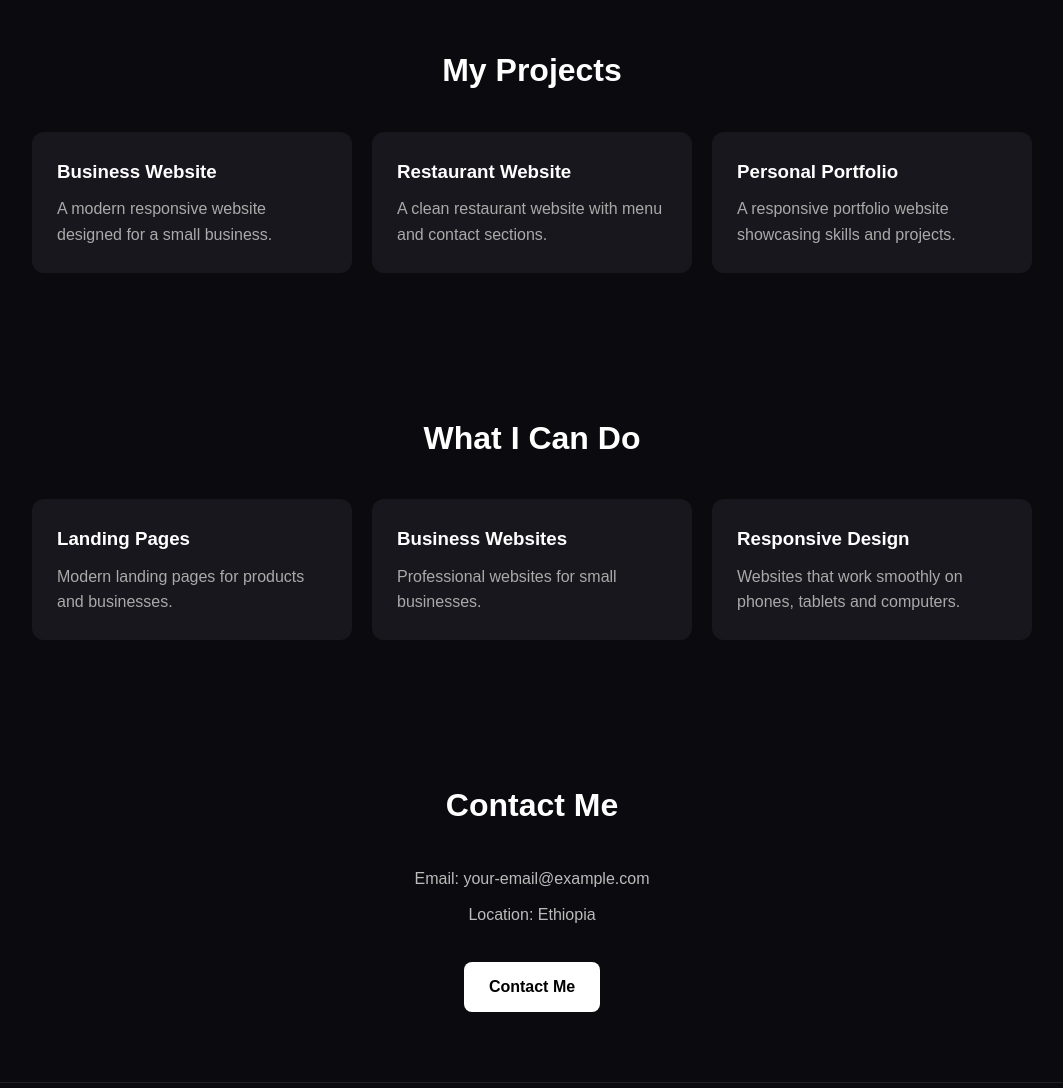
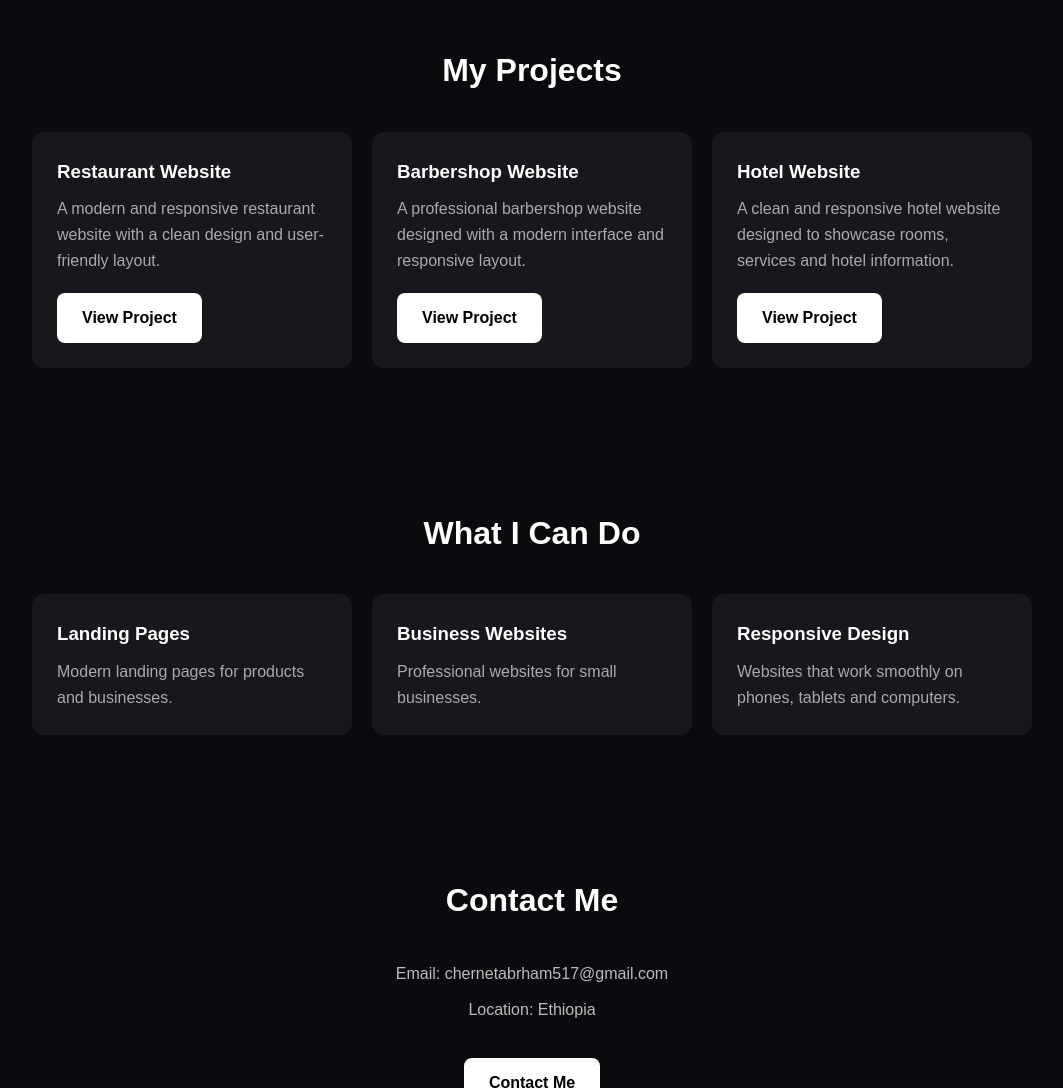
Before and after one commit to chernetabrham517-rgb/Naol-portfolio, a plain HTML site: page index.html in a window 1280 px wide. Shown: the part 1480-2568 px from the top of the page, without its empty margins (108-1171 px from the left). Drawn offline with Linux system fonts and the light colour scheme.

Commit message:
index.html

```diff
--- a/index.html
+++ b/index.html
@@ -1,12 +1,7 @@
-<!DOCTYPE html>
-<html lang="en">
+<!DOCTYPE html><html lang="en">
 <head>
   <meta charset="UTF-8">
-  <meta name="viewport" content="width=device-width, initial-scale=1.0">
-
-  <title>Naol | Web Designer</title>
-
-  <style>
+  <meta name="viewport" content="width=device-width, initial-scale=1.0">  <title>Naol | Web Designer</title>  <style>
     * {
       margin: 0;
       padding: 0;
@@ -72,6 +67,12 @@
       text-decoration: none;
       border-radius: 8px;
       font-weight: bold;
+      transition: 0.3s;
+    }
+
+    .btn:hover {
+      opacity: 0.8;
+      transform: translateY(-2px);
     }
 
     section {
@@ -104,6 +105,11 @@
       background: #17171d;
       padding: 15px 25px;
       border-radius: 10px;
+      transition: 0.3s;
+    }
+
+    .skill:hover {
+      transform: translateY(-3px);
     }
 
     /* PROJECTS */
@@ -132,6 +138,31 @@
       color: #aaa;
     }
 
+    .project .btn {
+      margin-top: 20px;
+    }
+
+    /* SERVICES */
+    .services {
+      display: grid;
+      grid-template-columns: repeat(auto-fit, minmax(250px, 1fr));
+      gap: 20px;
+    }
+
+    .service {
+      background: #17171d;
+      padding: 25px;
+      border-radius: 12px;
+    }
+
+    .service h3 {
+      margin-bottom: 10px;
+    }
+
+    .service p {
+      color: #aaa;
+    }
+
     /* CONTACT */
     .contact {
       text-align: center;
@@ -149,6 +180,7 @@
       border-top: 1px solid #222;
     }
 
+    /* MOBILE */
     @media (max-width: 600px) {
       h1 {
         font-size: 36px;
@@ -158,17 +190,8 @@
         font-size: 18px;
       }
     }
-  </style>
-</head>
-
-<body>
-
-  <!-- HERO -->
-  <header class="hero">
-    <div class="container">
-
-      <!-- Replace profile.jpg with your photo -->
-      <img src="profile.jpg" alt="Naol" class="profile-img">
+  </style></head><body>  <!-- HERO -->  <header class="hero">
+    <div class="container">  <img src="profile.jpg" alt="Naol" class="profile-img">
 
   <h1>Hi, I'm Naol</h1>
 
@@ -182,14 +205,9 @@
   <a href="#contact" class="btn">Let's Work Together</a>
 
 </div>
-  </header>
 
-
-  <!-- ABOUT -->
-  <section>
-    <div class="container">
-
-      <h2 class="title">About Me</h2>
+  </header>  <!-- ABOUT -->  <section>
+    <div class="container">  <h2 class="title">About Me</h2>
 
   <p class="about">
     I'm a Grade 11 student and aspiring web designer who enjoys
@@ -199,16 +217,12 @@
   </p>
 
 </div>
-  </section>
 
-
-  <!-- SKILLS -->
-  <section>
-    <div class="container">
-
-      <h2 class="title">My Skills</h2>
+  </section>  <!-- SKILLS -->  <section>
+    <div class="container">  <h2 class="title">My Skills</h2>
 
   <div class="skills">
+
     <div class="skill">HTML5</div>
     <div class="skill">CSS3</div>
     <div class="skill">Responsive Design</div>
@@ -216,96 +230,126 @@
     <div class="skill">CSS Grid</div>
     <div class="skill">Basic JavaScript</div>
     <div class="skill">Web Design</div>
+
   </div>
 
 </div>
-  </section>
 
-
-  <!-- PROJECTS -->
-  <section>
-    <div class="container">
-
-      <h2 class="title">My Projects</h2>
+  </section>  <!-- PROJECTS -->  <section>
+    <div class="container">  <h2 class="title">My Projects</h2>
 
   <div class="projects">
 
+    <!-- RESTAURANT -->
     <div class="project">
-          <h3>Business Website</h3>
+
+      <h3>Restaurant Website</h3>
+
       <p>
-            A modern responsive website designed for a small business.
+        A modern and responsive restaurant website with a clean
+        design and user-friendly layout.
+      </p>
+
+      <a
+        href="https://chernetabrham517-rgb.github.io/restaurant-demo/"
+        target="_blank"
+        class="btn">
+        View Project
+      </a>
+
+    </div>
+
+
+    <!-- BARBERSHOP -->
+    <div class="project">
+
+      <h3>Barbershop Website</h3>
+
+      <p>
+        A professional barbershop website designed with a modern
+        interface and responsive layout.
+      </p>
+
+      <a
+        href="https://chernetabrham517-rgb.github.io/barbershop-demo/"
+        target="_blank"
+        class="btn">
+        View Project
+      </a>
+
+    </div>
+
+
+    <!-- HOTEL -->
+    <div class="project">
+
+      <h3>Hotel Website</h3>
+
+      <p>
+        A clean and responsive hotel website designed to showcase
+        rooms, services and hotel information.
+      </p>
+
+      <a
+        href="https://chernetabrham517-rgb.github.io/hotel-demo/"
+        target="_blank"
+        class="btn">
+        View Project
+      </a>
+
+    </div>
+
+  </div>
+
+</div>
+
+  </section>  <!-- SERVICES -->  <section>
+    <div class="container">  <h2 class="title">What I Can Do</h2>
+
+  <div class="services">
+
+    <div class="service">
+      <h3>Landing Pages</h3>
+      <p>
+        Modern landing pages for products and businesses.
       </p>
     </div>
 
-        <div class="project">
-          <h3>Restaurant Website</h3>
+    <div class="service">
+      <h3>Business Websites</h3>
       <p>
-            A clean restaurant website with menu and contact sections.
+        Professional websites for small businesses.
       </p>
     </div>
 
-        <div class="project">
-          <h3>Personal Portfolio</h3>
+    <div class="service">
+      <h3>Responsive Design</h3>
       <p>
-            A responsive portfolio website showcasing skills and projects.
+        Websites that work smoothly on phones, tablets and computers.
       </p>
     </div>
 
   </div>
 
 </div>
-  </section>
 
-
-  <!-- SERVICES -->
-  <section>
-    <div class="container">
-
-      <h2 class="title">What I Can Do</h2>
-
-      <div class="projects">
-
-        <div class="project">
-          <h3>Landing Pages</h3>
-          <p>Modern landing pages for products and businesses.</p>
-        </div>
-
-        <div class="project">
-          <h3>Business Websites</h3>
-          <p>Professional websites for small businesses.</p>
-        </div>
-
-        <div class="project">
-          <h3>Responsive Design</h3>
-          <p>Websites that work smoothly on phones, tablets and computers.</p>
-        </div>
-
-      </div>
-
-    </div>
-  </section>
-
-
-  <!-- CONTACT -->
-  <section id="contact">
-    <div class="container contact">
+  </section>  <!-- CONTACT -->  <section id="contact"><div class="container contact">
 
   <h2 class="title">Contact Me</h2>
 
-      <p>Email: your-email@example.com</p>
+  <p>Email: chernetabrham517@gmail.com</p>
+
   <p>Location: Ethiopia</p>
 
-      <a href="mailto: chernetabrham517@gmail.com" class="btn">
+  <a
+    href="mailto:chernetabrham517@gmail.com"
+    class="btn">
     Contact Me
   </a>
 
 </div>
-  </section>
 
-
-  <footer>
+  </section>  <!-- FOOTER -->  <footer>
     © 2026 Naol. All Rights Reserved.
-  </footer>
-
-</body>
+  </footer></body>
 </html>
```
Lines whose indentation alone changed are shown as unchanged.
